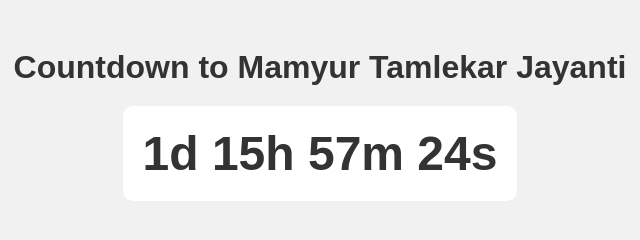
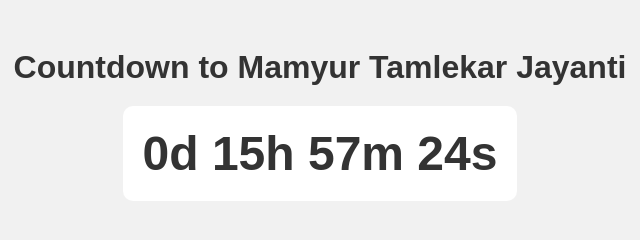
Before and after one commit to antherexx/counterone, a plain HTML site: page index.html in a window 1280 px wide. Shown: the full height of the page, 320-960 px from the left. Drawn offline with Linux system fonts and the light colour scheme.

Commit message:
Update index.html

```diff
--- a/index.html
+++ b/index.html
@@ -33,7 +33,7 @@
 
   <script>
     // Set the date of Mamyur Tamlekar Jayanti
-    const birthday = new Date('2023-05-24T00:00:00Z');
+    const birthday = new Date('2023-05-23T00:00:00Z');
 
     // Function to update the countdown
     function updateCountdown() {
```
